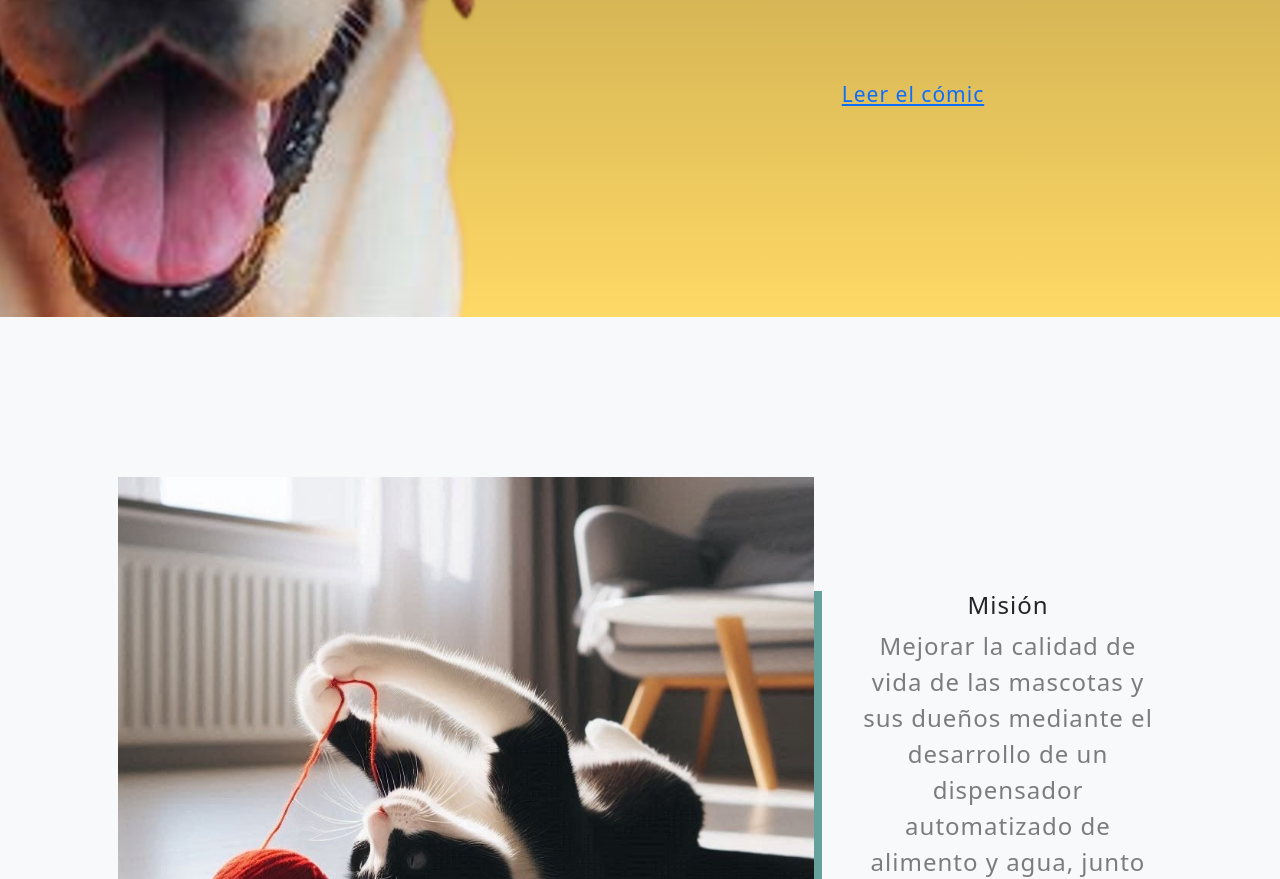
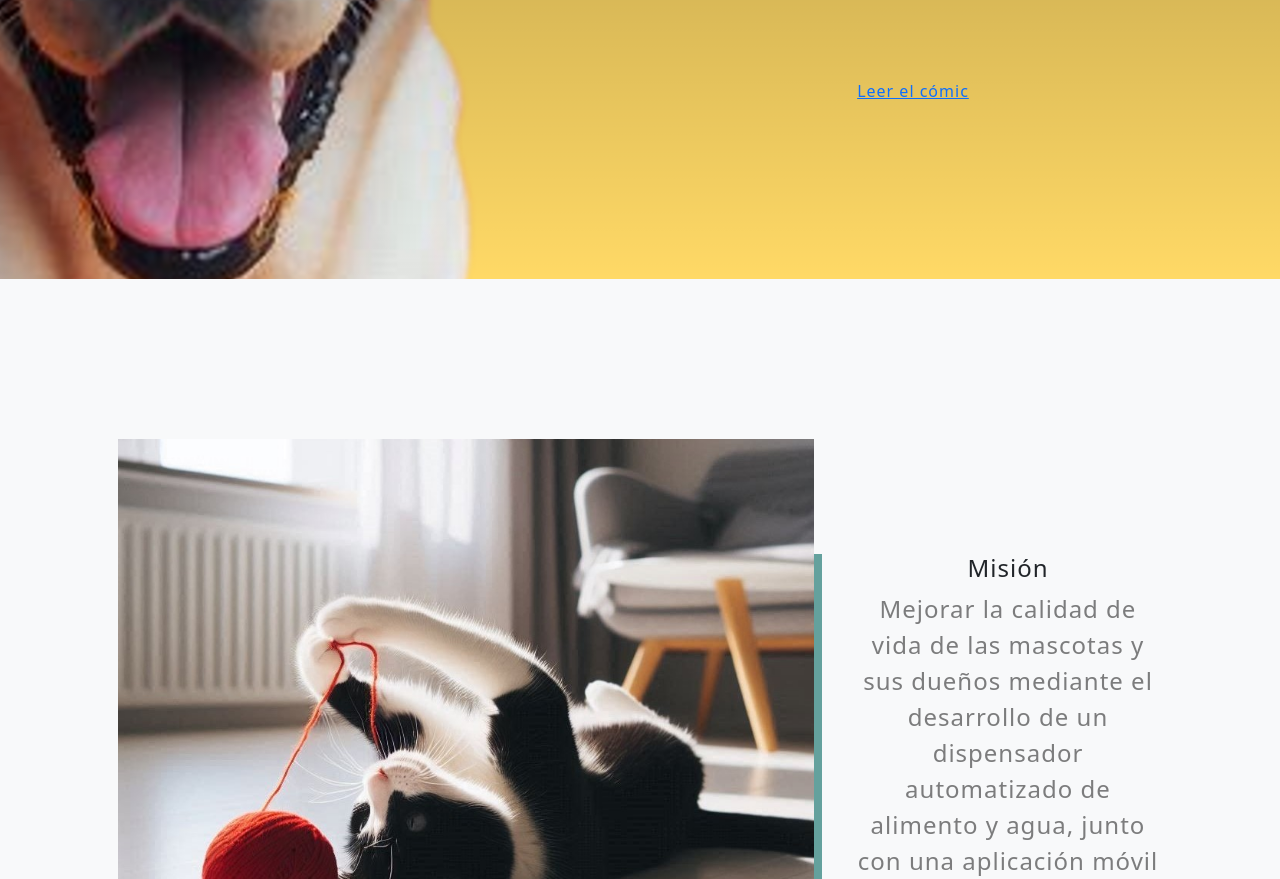
Before and after one commit to Yami2344/PetFeast, a plain HTML site: page index.html in a window 1280 px wide. Shown: the part 1465-2344 px from the top of the page. Drawn offline with nearby package versions, Linux system fonts and the light colour scheme.

Commit message:
a href="https://yami2344.github.io/comicpetfeast" target="_blank">Leer el cómic</a>

```diff
--- a/index.html
+++ b/index.html
@@ -100,7 +100,7 @@
                                     <br>
                                     Con sensores inteligentes evitará la sobrealimentación, garantizará la nutrición adecuada y la tranquilidad de saber que su mascota está bien, incluso cuando no está en casa.
                                 </p>
-                                <p class="text-white" style="font-size: 21px;">
+                                <p>
                                     <a href="https://yami2344.github.io/comicpetfeast" target="_blank">Leer el cómic</a>
                                     <br>
                                    <br>
```
